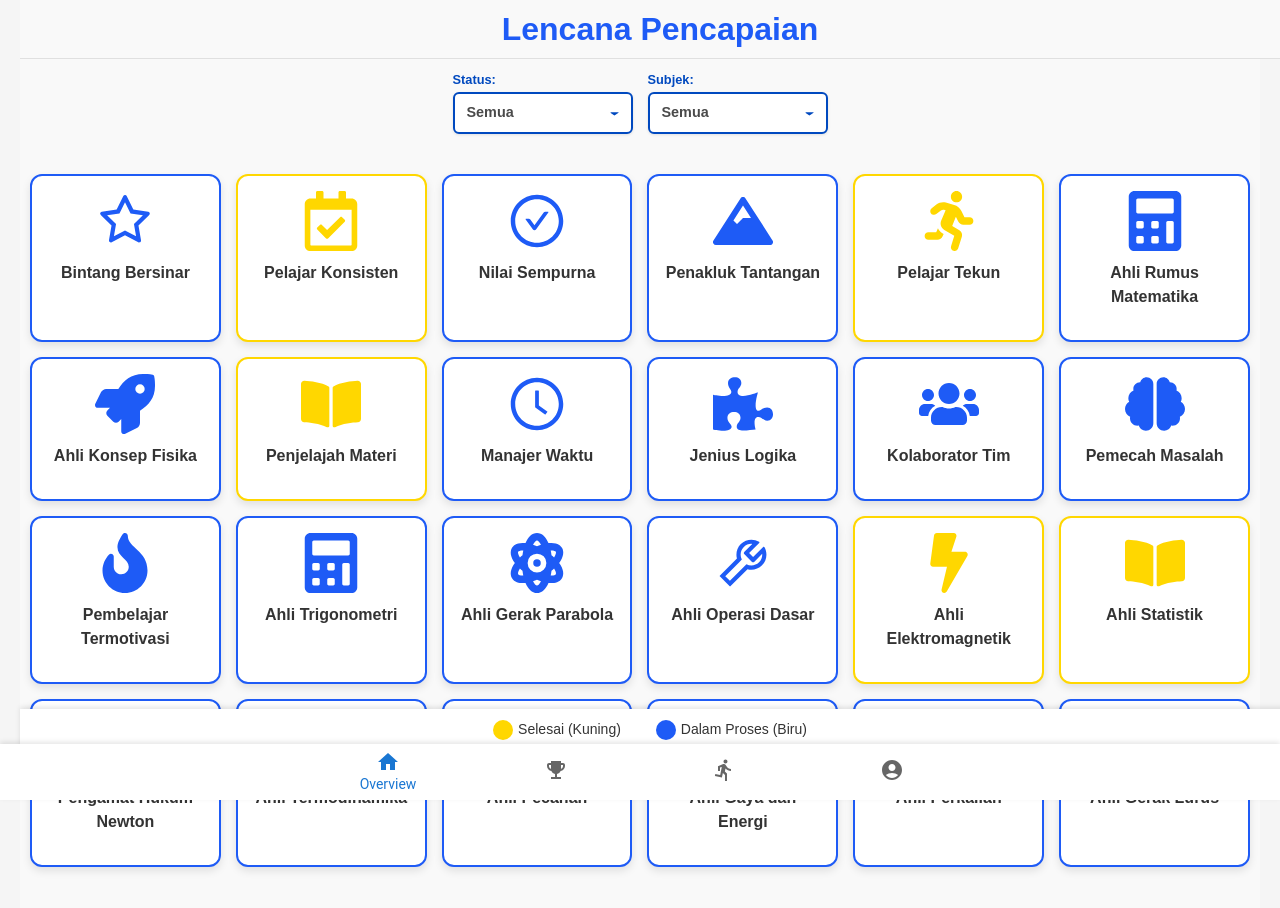
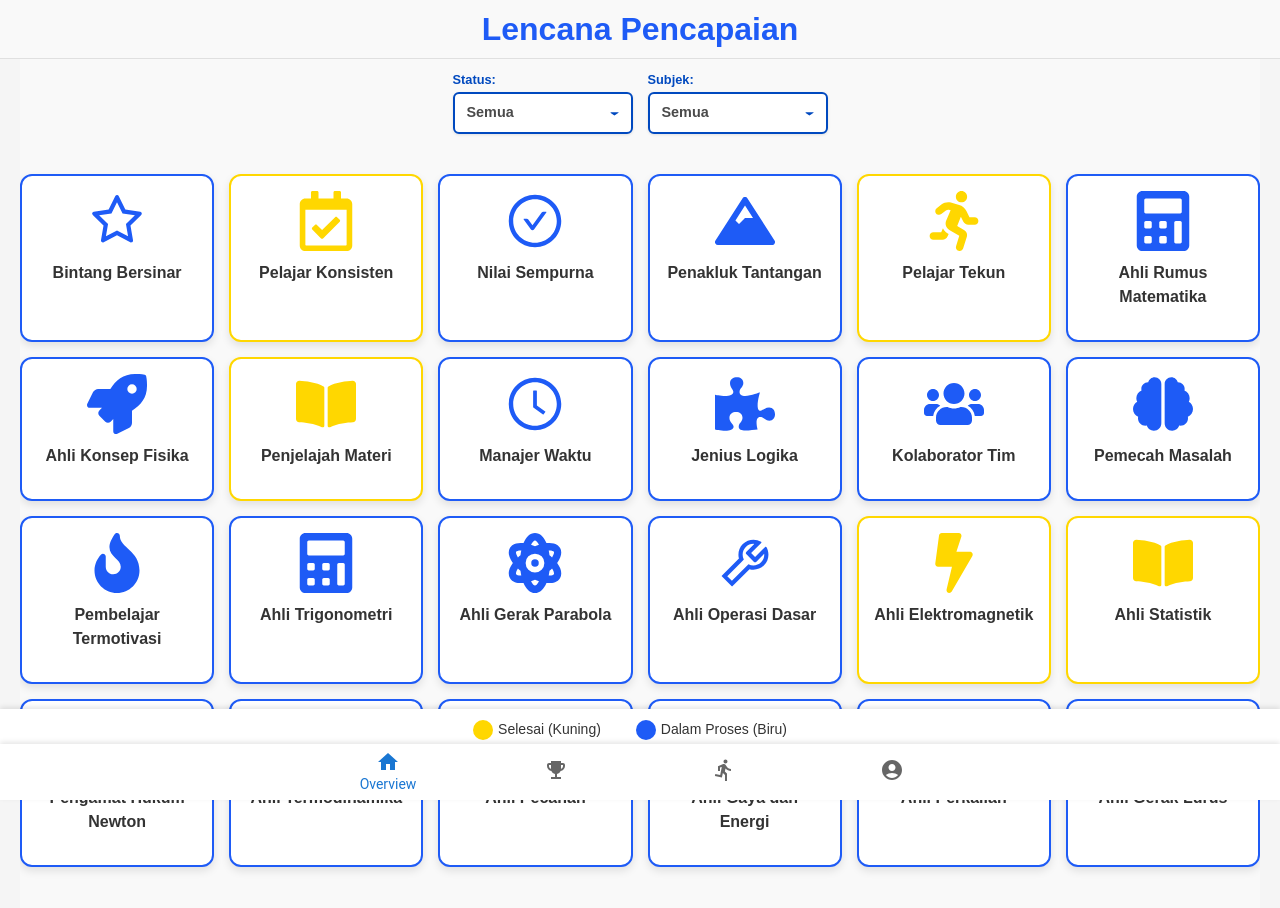
Before and after one commit to JugBones/Capstone, a React (Create React App) app in the folder parent-dashboard/: page /achievements in a window 1280 px wide. Shown: the top 908 px of the page. Built offline with nearby package versions, Linux system fonts and the light colour scheme; no server answers; sample sign-in values are in the browser's storage; the HTML template or start-up script is replaced by a standard one.

Commit message:
fixed layoutting issue for display container of achievement page

```diff
--- a/parent-dashboard/src/styling/Achievements.css
+++ b/parent-dashboard/src/styling/Achievements.css
@@ -9,6 +9,7 @@
   overflow: hidden;
   font-family: 'Poppins', sans-serif;
   overflow-y: auto; /* Enables vertical scrolling */
+  box-sizing: border-box;
 }
 
 .achievements-title {
@@ -19,6 +20,8 @@
   padding: 10px 0;
   position: fixed;
   top: 0;
+  left: 0;
+  right: 0;
   width: 100%;
   z-index: 10;
   display: flex;
@@ -39,6 +42,8 @@
   gap: 15px;
   padding: 10px;
   padding-bottom: 100px;
+  padding-left: 0;
+  padding-right: 0;
 }
 
 @media (max-width: 768px){
@@ -213,6 +218,8 @@
   background-color: #ffffff;
   position: fixed;
   bottom: 50px; /* Keeps it just above the navbar */
+  left: 0;
+  right: 0;
   width: 100%;
   z-index: 10;
   box-sizing: border-box;
```
